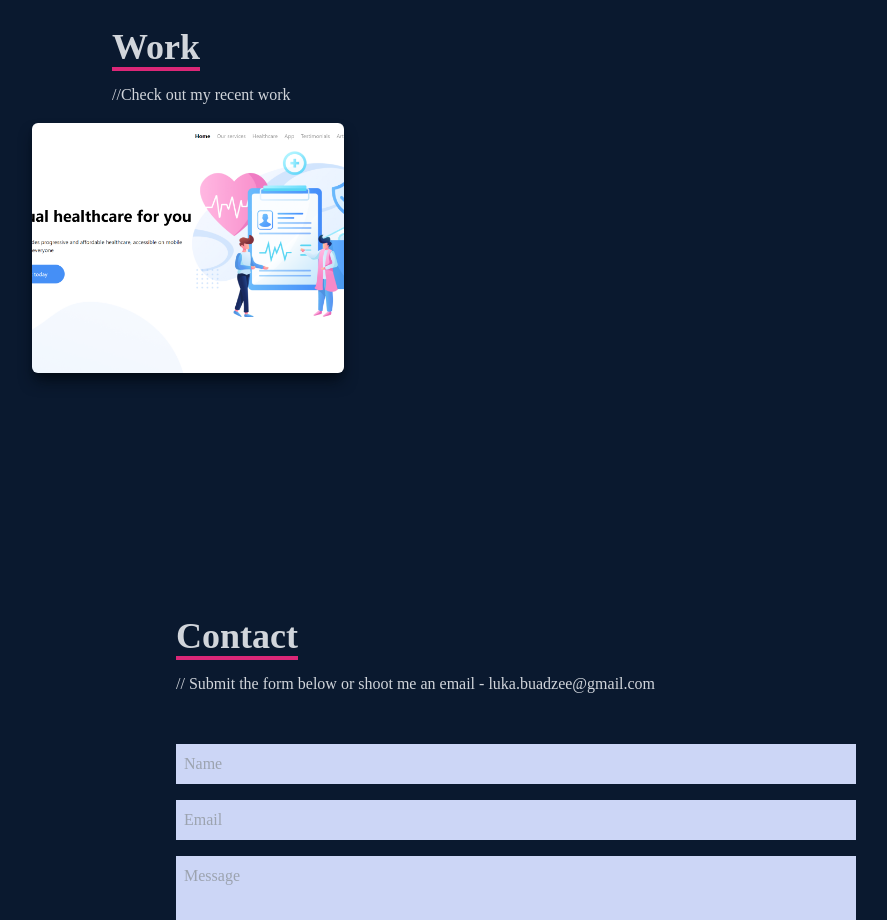
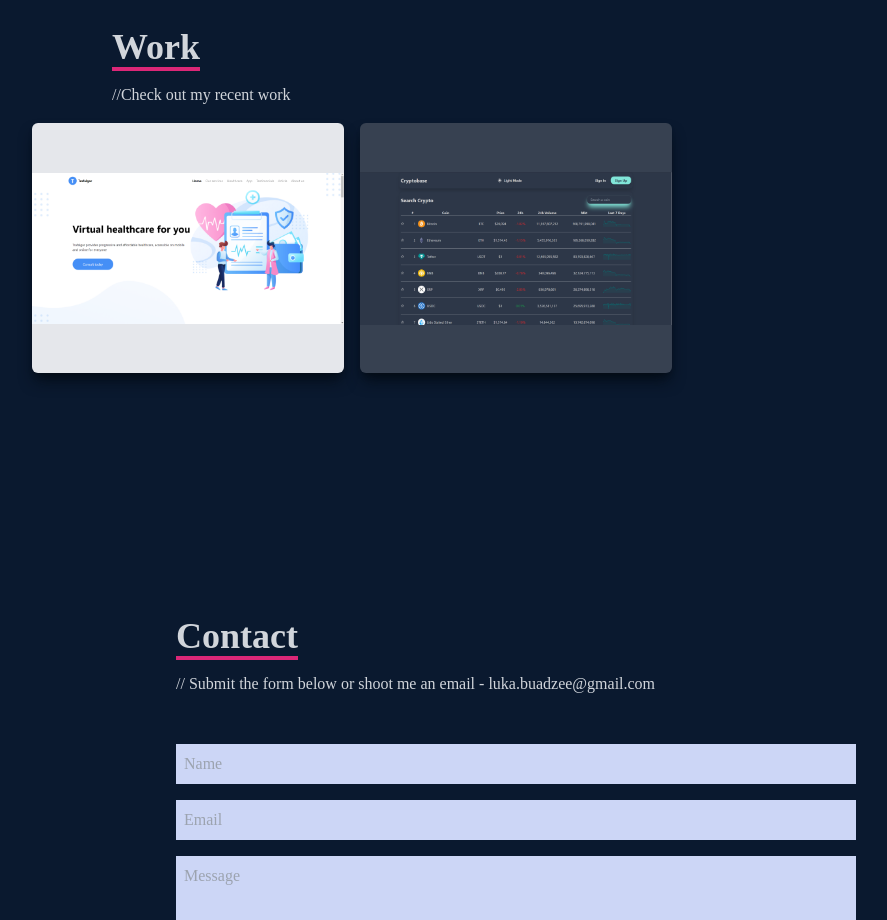
Before and after one commit to BendUOverr/portfolio, a React (Create React App) app: page / in a window 1280 px wide. Shown: the part 2600-3520 px from the top of the page, without its empty margins (124-1011 px from the left). Built offline with nearby package versions, Linux system fonts and the light colour scheme.

Commit message:
feat: cryptodemo

```diff
--- a/src/components/Work.js
+++ b/src/components/Work.js
@@ -1,5 +1,6 @@
 import React from "react";
 import Trafalgar from "../assets/trafalgar.png";
+import crypto from "../assets/crypto.png";
 
 export const Work = () => {
   return (
@@ -14,12 +15,12 @@
 
         {/* container for projects */}
 
+        {/* Gird Item */}
         <div className="grid sm:grid-cols-2 md:grid-cols-3 gap-4">
-          {/* Gird Item */}
-
+          {/* First Item */}
           <div
-            style={{ backgroundImage: `url(${Trafalgar})` }}
-            className="shadow-lg shadow-[#040c16] group container rounded-md flex justify-center items-center mx-auto content-div"
+            style={{ backgroundImage: `url(${Trafalgar})`, backgroundSize: 'contain' }}
+            className="shadow-lg shadow-[#040c16] group container rounded-md flex justify-center items-center mx-auto content-div bg-gray-200"
           >
             <div className="opacity-0 group-hover:opacity-100">
               <span className="text-2xl font-bold text-white tracking-wider">
@@ -45,6 +46,35 @@
               </div>
             </div>
           </div>
+          {/* second item */}
+          <div
+            style={{ backgroundImage: `url(${crypto})`, backgroundSize: 'contain' }}
+            className="shadow-lg shadow-[#040c16] group container rounded-md flex justify-center items-center mx-auto content-div bg-gray-700"
+          >
+            <div className="opacity-0 group-hover:opacity-100">
+              <span className="text-2xl font-bold text-white tracking-wider">
+                React JS Application
+              </span>
+              <div className="pt-8 text-center">
+                <a
+                  href="https://lambent-melba-d530ad.netlify.app/"
+                  target="_blank"
+                >
+                  <button className="text-center rounded-lg px-4 p-3 m-2 bg-white text-gray-700 font-bold text-lg">
+                    Demo
+                  </button>
+                </a>
+                <a
+                  href="https://github.com/BendUOverr/CryptoSci"
+                  target="_blank"
+                >
+                  <button className="text-center rounded-lg px-4 p-3 m-2 bg-white text-gray-700 font-bold text-lg">
+                    Code
+                  </button>
+                </a>
+              </div>
+            </div>
+          </div>
         </div>
       </div>
     </div>
```
Also changed, not shown: src/assets/crypto.png (added).
